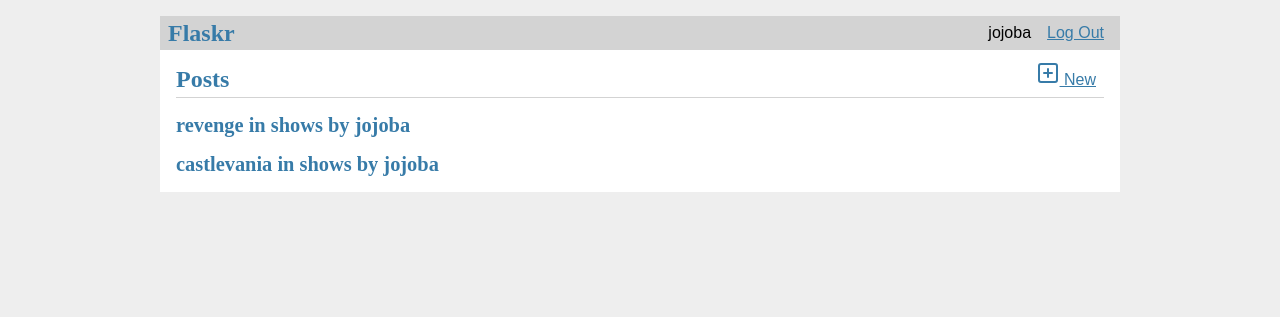
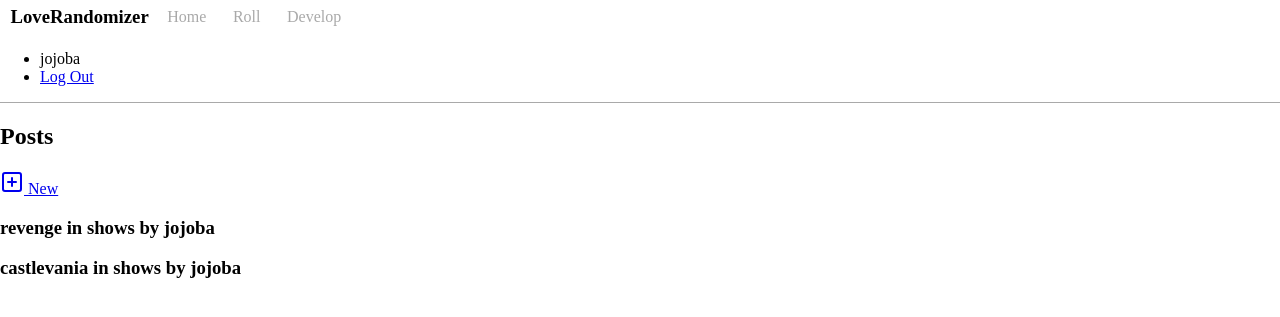
Before and after one commit to Georus/DateRandom, a Flask app: page / in a window 1280 px wide. Shown: the top 317 px of the page. Run offline with Flask 3, Linux system fonts and the light colour scheme; a user stored in the database is signed in; data comes from the database, SQL or seed files in the repository.

Commit message:
Added roll page

```diff
--- a/flaskr/__init__.py
+++ b/flaskr/__init__.py
@@ -39,4 +39,8 @@ def create_app(test_config=None):
     app.register_blueprint(blog.bp)
     app.add_url_rule('/', endpoint='index')
 
+    from . import roll
+    app.register_blueprint(roll.bp)
+    app.add_url_rule('/', endpoint='index')
+
     return app
--- a/flaskr/static/style.css
+++ b/flaskr/static/style.css
@@ -1,26 +1,110 @@
-html { font-family: sans-serif; background: #eee; padding: 1rem; }
-body { max-width: 960px; margin: 0 auto; background: white; }
-h1 { font-family: serif; color: #377ba8; margin: 1rem 0; }
-a { color: #377ba8; }
-hr { border: none; border-top: 1px solid lightgray; }
-nav { background: lightgray; display: flex; align-items: center; padding: 0 0.5rem; }
-nav h1 { flex: auto; margin: 0; }
-nav h1 a { text-decoration: none; padding: 0.25rem 0.5rem; }
-nav ul  { display: flex; list-style: none; margin: 0; padding: 0; }
-nav ul li a, nav ul li span, header .action { display: block; padding: 0.5rem; }
-.content { padding: 0 1rem 1rem; }
-.content > header { border-bottom: 1px solid lightgray; display: flex; align-items: flex-end; }
-.content > header h1 { flex: auto; margin: 1rem 0 0.25rem 0; }
-.flash { margin: 1em 0; padding: 1em; background: #cae6f6; border: 1px solid #377ba8; }
-.post > header { display: flex; align-items: flex-end; font-size: 0.85em; }
-.post > header > div:first-of-type { flex: auto; }
-.post > header h1 { font-size: 1.5em; margin-bottom: 0; }
-.post .about { color: slategray; font-style: italic; }
-.post .body { white-space: pre-line; }
-.content:last-child { margin-bottom: 0; }
-.content form { margin: 1em 0; display: flex; flex-direction: column; }
-.content label { font-weight: bold; margin-bottom: 0.5em; }
-.content input, .content textarea { margin-bottom: 1em; }
-.content textarea { min-height: 12em; resize: vertical; }
-input.danger { color: #cc2f2e; }
-input[type=submit] { align-self: start; min-width: 10em; }
+body {
+    margin: 0;
+}
+.abtn {
+    display: inline-block;
+    font-weight: 600;
+    line-height: 1.5;
+    color: #212529;
+    text-align: center;
+    text-decoration: none;
+    vertical-align: middle;
+    cursor: pointer;
+    -webkit-user-select: none;
+    -moz-user-select: none;
+    user-select: none;
+    background-color: transparent;
+    border: 1px solid transparent;
+    padding: 0.375rem 0.75rem;
+    font-size: 1rem;
+    border-radius: 0.25rem;
+    transition: color .15s ease-in-out,background-color .15s ease-in-out,border-color .15s ease-in-out,box-shadow .15s ease-in-out;
+ }
+.primary {
+    color: #fff;
+    background-color: #0d6efd;
+    border-color: #0d6efd;
+ }
+.container {
+    width: 100%;
+    margin-right: auto;
+    margin-left: auto;
+}
+@media (min-width: 1200px){
+    .container {
+        max-width: 1150px;
+    }
+}
+@media (max-width: 400px){
+    .container {
+        max-width: 230px;
+    }
+}
+.grid {
+    display: grid;
+}
+.gap-2{
+    column-gap: 1rem;
+}
+.columns-4to1 {
+    grid-template-columns: repeat(4, 1fr);
+}
+@media (max-width: 400px){
+    .columns-4to1 {
+        grid-template-columns: 1fr;
+    }
+}
+.flex {
+    display: flex;
+    flex-direction: row;
+    align-items: center;
+}
+.flex-row {
+     flex-direction: row;
+}
+.flex-column {
+    flex-direction: column;
+}
+.items-center{
+     align-items: center;
+}
+.justify-center{
+    justify-content: center;
+}
+.text {
+    margin-top: 0;
+    margin-bottom: 0;
+}
+.navlinks a {
+    text-decoration: none;
+    color: darkgray;
+    padding: 0.5rem;
+}
+.spacex-2 a, h3{
+    margin-left: 0.66rem;
+    margin-right: 0.66remem  ;
+}
+.bordered {
+    border-bottom: 1px solid darkgray;
+}
+.card{
+    border: 1px solid darkgray;
+    border-radius: 10px;
+}
+.svg {
+    height: 170px;
+}
+.bg-gray{
+    background-color: lightgray;
+    width: 100%;
+}
+.mt-1{
+    margin-top: 1rem;
+}
+.my-1{
+    margin-top: 1rem;
+    margin-bottom: 1rem;
+}
+.p-1{
+    padding: 0.33rem;
+}
--- a/flaskr/templates/base.html
+++ b/flaskr/templates/base.html
@@ -4,8 +4,13 @@
 </head>
 <body>
   <link rel="stylesheet" href="{{ url_for('static', filename='style.css') }}" />
-  <nav>
-    <h1>Flaskr</h1>
+  <nav class="bordered">
+    <div class="flex flex-row items-center navlinks spacex-2">
+      <h3 class="text">LoveRandomizer</h1>
+       <a href="/">Home</a>
+      <a href="/">Roll</a>
+      <a href="/">Develop</a>
+    </div>
     <ul>
       {% if g.user %}
       <li><span>{{ g.user['username'] }}</span></li>
--- a/flaskr/templates/blog/index.html
+++ b/flaskr/templates/blog/index.html
@@ -12,6 +12,9 @@
       <h1>
         {{ post['name'] }} in {{post['category']}} by {{post['username']}}
       </h1>
+      {% if g.user['id'] == post['author_id'] %}
+        <a class="action" href="{{ url_for('blog.update', id=post['id']) }}">Edit</a>
+      {% endif %}
     </div>
   </header>
 </article>
```
Also changed, not shown: flaskr/roll.py (added, +20 -0 lines), flaskr/templates/roll/index.html (added, +51 -0 lines).
